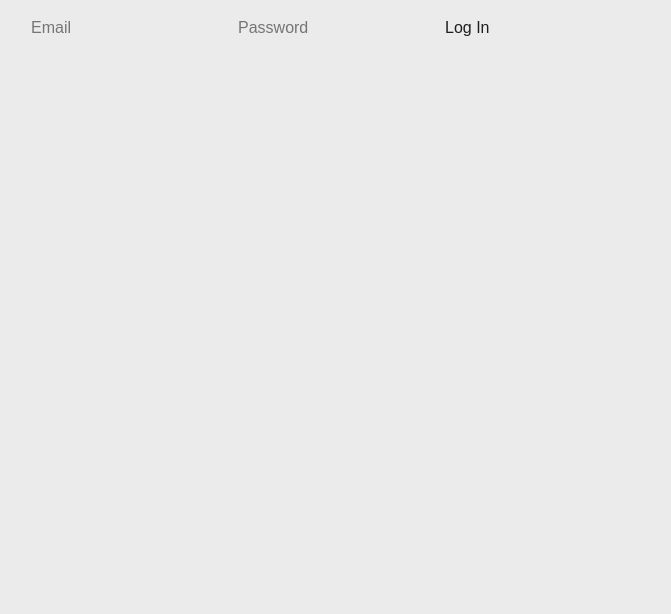
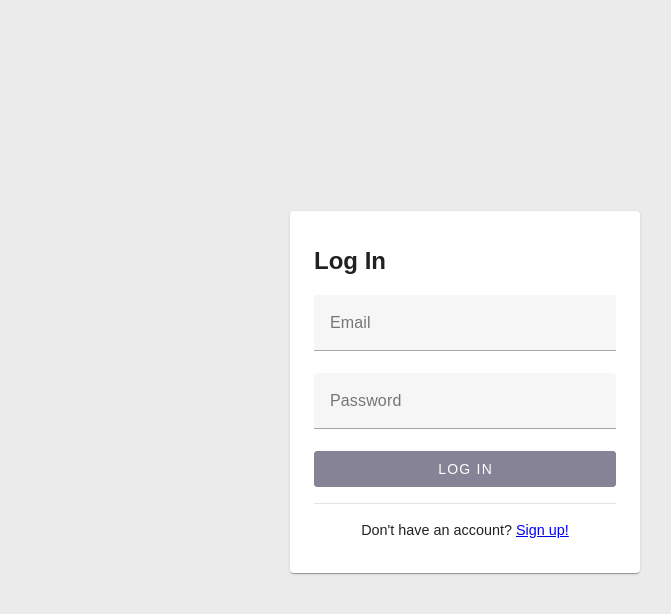
Before and after one commit to Teder-kedr/rental-bro-app, a Vue app: page /login in a window 1280 px wide. Shown: the top 614 px of the page, without its empty margins (175-846 px from the left). Built offline with nearby package versions, Linux system fonts and the light colour scheme; no server answers.

Commit message:
styled login page

```diff
--- a/src/views/LogIn.vue
+++ b/src/views/LogIn.vue
@@ -1,10 +1,46 @@
 <template>
-  <form @submit.prevent="handleLogIn">
-    <input type="text" placeholder="Email" v-model="email" />
-    <input type="password" placeholder="Password" v-model="password" />
-    <button type="submit">Log In</button>
-  </form>
+  <div class="h-screen d-flex justify-center align-center">
+    <v-card class="mx-auto mb-4 px-6 py-8" width="350">
+      <h2 class="mb-4">Log In</h2>
+      <v-form @submit.prevent="handleLogIn">
+        <v-text-field
+          required
+          :readonly="isLoading"
+          label="Email"
+          type="email"
+          v-model="email"
+        ></v-text-field>
+        <v-text-field
+          required
+          :readonly="isLoading"
+          label="Password"
+          type="password"
+          v-model="password"
+        ></v-text-field>
+        <v-btn
+          color="primary"
+          block
+          :disabled="!form"
+          :loading="isLoading"
+          type="submit"
+          >Log in</v-btn
+        >
+      </v-form>
+
+      <v-divider class="my-4"></v-divider>
+
+      <p class="text-center hint-text">
+        Don't have an account? <router-link to="signup">Sign up!</router-link>
+      </p>
+    </v-card>
+  </div>
 </template>
+
+<style scoped>
+.hint-text {
+  font-size: 0.9rem;
+}
+</style>
 
 <script>
 import { logIn } from "@/services/auth";
@@ -12,21 +48,30 @@ import { logIn } from "@/services/auth";
 export default {
   data() {
     return {
-      email: "",
-      password: "",
+      email: null,
+      password: null,
+      isLoading: false,
     };
   },
   methods: {
     async handleLogIn() {
       try {
+        this.isLoading = true;
         const email = this.email;
         const password = this.password;
         await logIn(email, password);
         this.$router.push("projects");
       } catch (error) {
+        this.isLoading = false;
         console.error("👎🏻", error.message);
       }
     },
   },
+  computed: {
+    form() {
+      if (this.email && this.password) return true;
+      return false;
+    },
+  },
 };
 </script>
```
